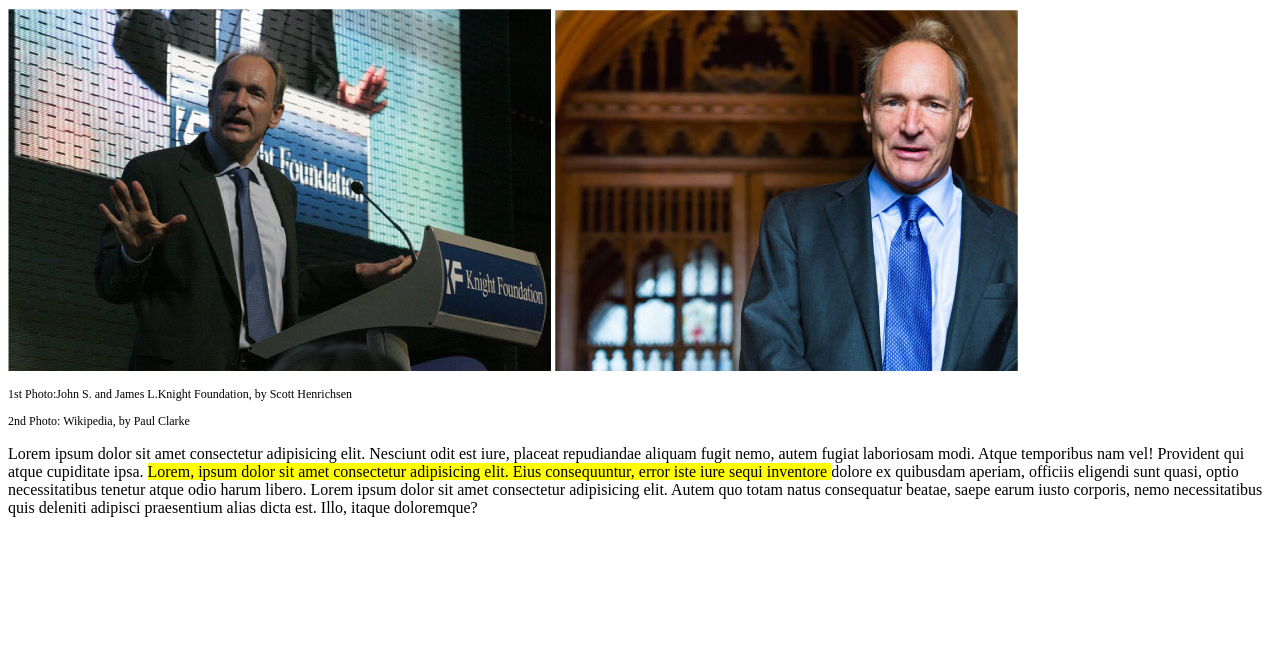
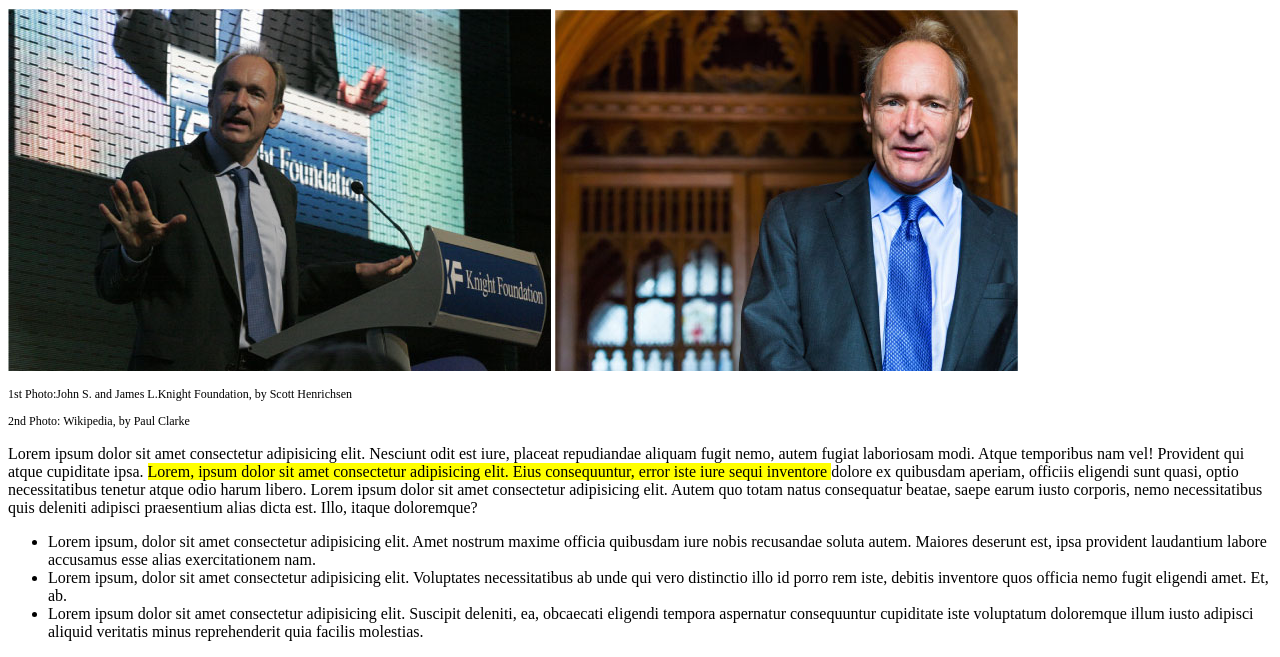
Before and after one commit to Tommasomerola/html-css-booleaner, a plain HTML site: page index.html in a window 1280 px wide. Shown: the part 399-1056 px from the top of the page. Before the commit the page ends 932 px from the top, so only its background shows below. Drawn offline with Linux system fonts and the light colour scheme.

Commit message:
fai lista

```diff
--- a/index.html
+++ b/index.html
@@ -55,6 +55,17 @@
                 <p>Lorem ipsum dolor sit amet consectetur adipisicing elit. Nesciunt odit est iure, placeat repudiandae aliquam fugit nemo, autem fugiat laboriosam modi. Atque temporibus nam vel! Provident qui atque cupiditate ipsa. <mark> Lorem, ipsum dolor sit amet consectetur adipisicing elit. Eius consequuntur, error iste iure sequi inventore </mark> dolore ex quibusdam aperiam, officiis eligendi sunt quasi, optio necessitatibus tenetur atque odio harum libero. Lorem ipsum dolor sit amet consectetur adipisicing elit. Autem quo totam natus consequatur beatae, saepe earum iusto corporis, nemo necessitatibus quis deleniti adipisci praesentium alias dicta est. Illo, itaque doloremque?</p>
             </div>
 
+            <!-- lista non ordinata -->
+
+            <div>
+                <ul>
+                    <li>Lorem ipsum, dolor sit amet consectetur adipisicing elit. Amet nostrum maxime officia quibusdam iure nobis recusandae soluta autem. Maiores deserunt est, ipsa provident laudantium labore accusamus esse alias exercitationem nam.</li>
+                    <li>Lorem ipsum, dolor sit amet consectetur adipisicing elit. Voluptates necessitatibus ab unde qui vero distinctio illo id porro rem iste, debitis inventore quos officia nemo fugit eligendi amet. Et, ab.</li>
+                    <li>Lorem ipsum dolor sit amet consectetur adipisicing elit. Suscipit deleniti, ea, obcaecati eligendi tempora aspernatur consequuntur cupiditate iste voluptatum doloremque illum iusto adipisci aliquid veritatis minus reprehenderit quia facilis molestias.</li>
+                </ul>
+            </div>
+
+
 
 
     </main>
```
Also changed, not shown: css/style.css (line endings or trailing spaces).
